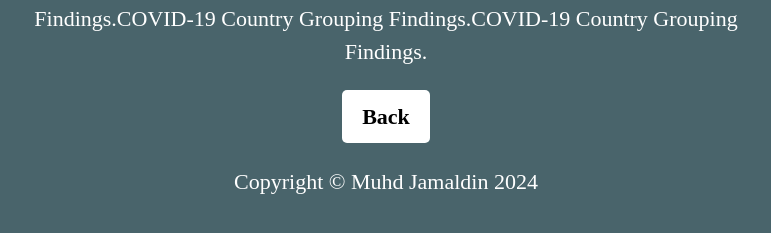
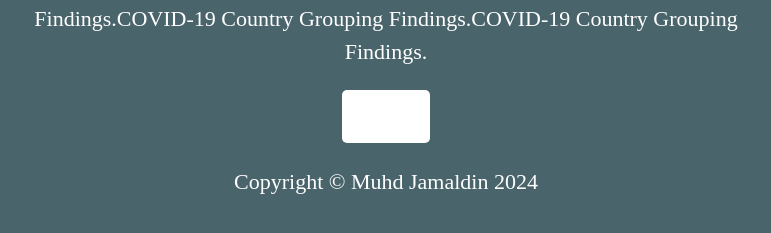
Before and after one commit to Md-Khid/Md-Khid, a Jekyll site: the page findings/1.html, which Jekyll copies as it is, in a window 1280 px wide. Shown: the part 351-584 px from the top of the page, without its empty margins (254-1025 px from the left). Built offline with Jekyll 4.4.1, drawn with Linux system fonts in a browser that asks for light colours.

Commit message:
Update 1.html

```diff
--- a/findings/1.html
+++ b/findings/1.html
@@ -32,6 +32,10 @@
             color: black; /* Set text color to black */
             text-decoration: none; /* Remove underline */
             border-radius: 5px; /* Add border radius */
+        }
+        /* Style to make only the word "Back" white */
+        .back-button strong {
+            color: white;
         }
     </style>
 </head>
```
